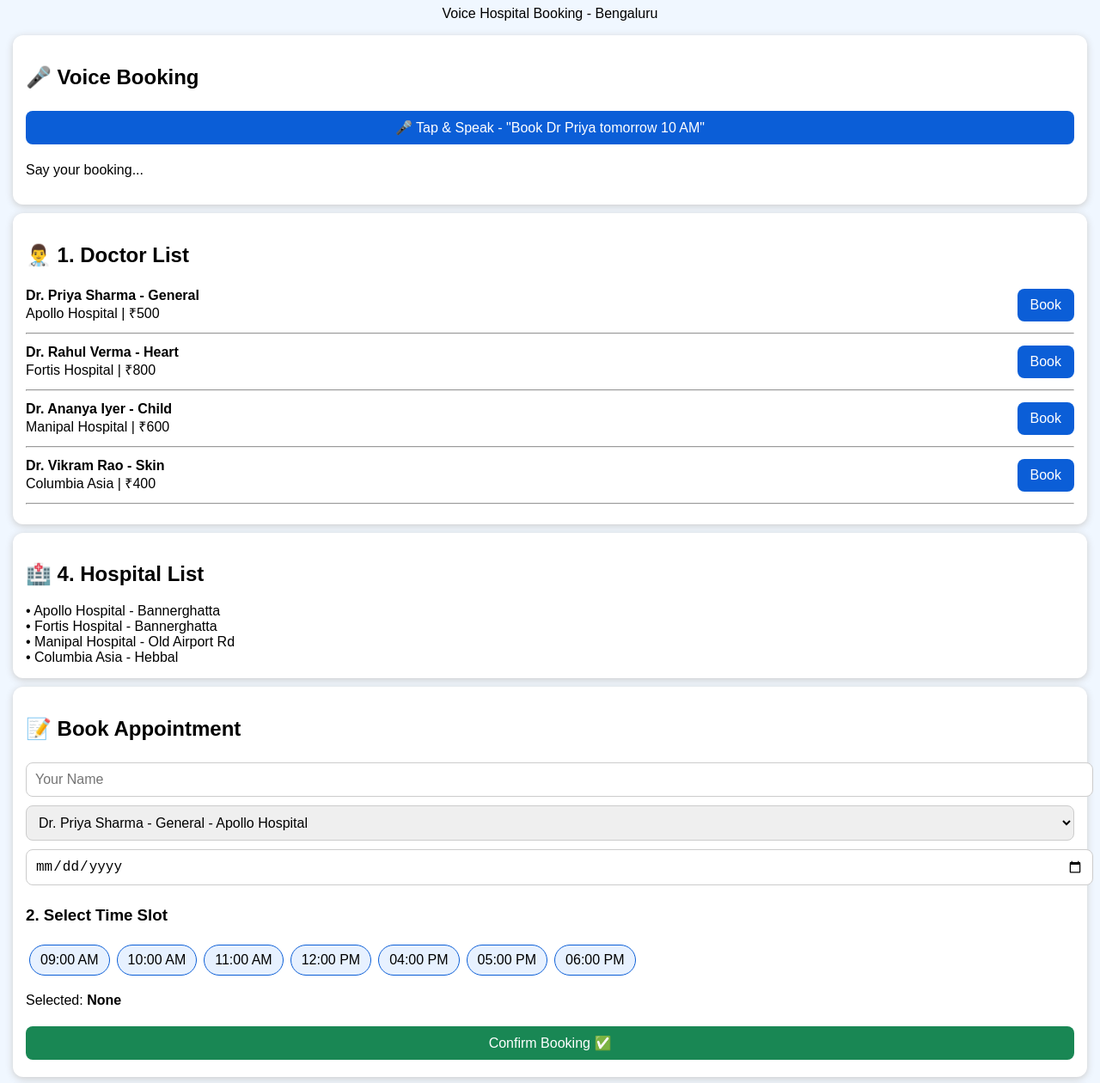
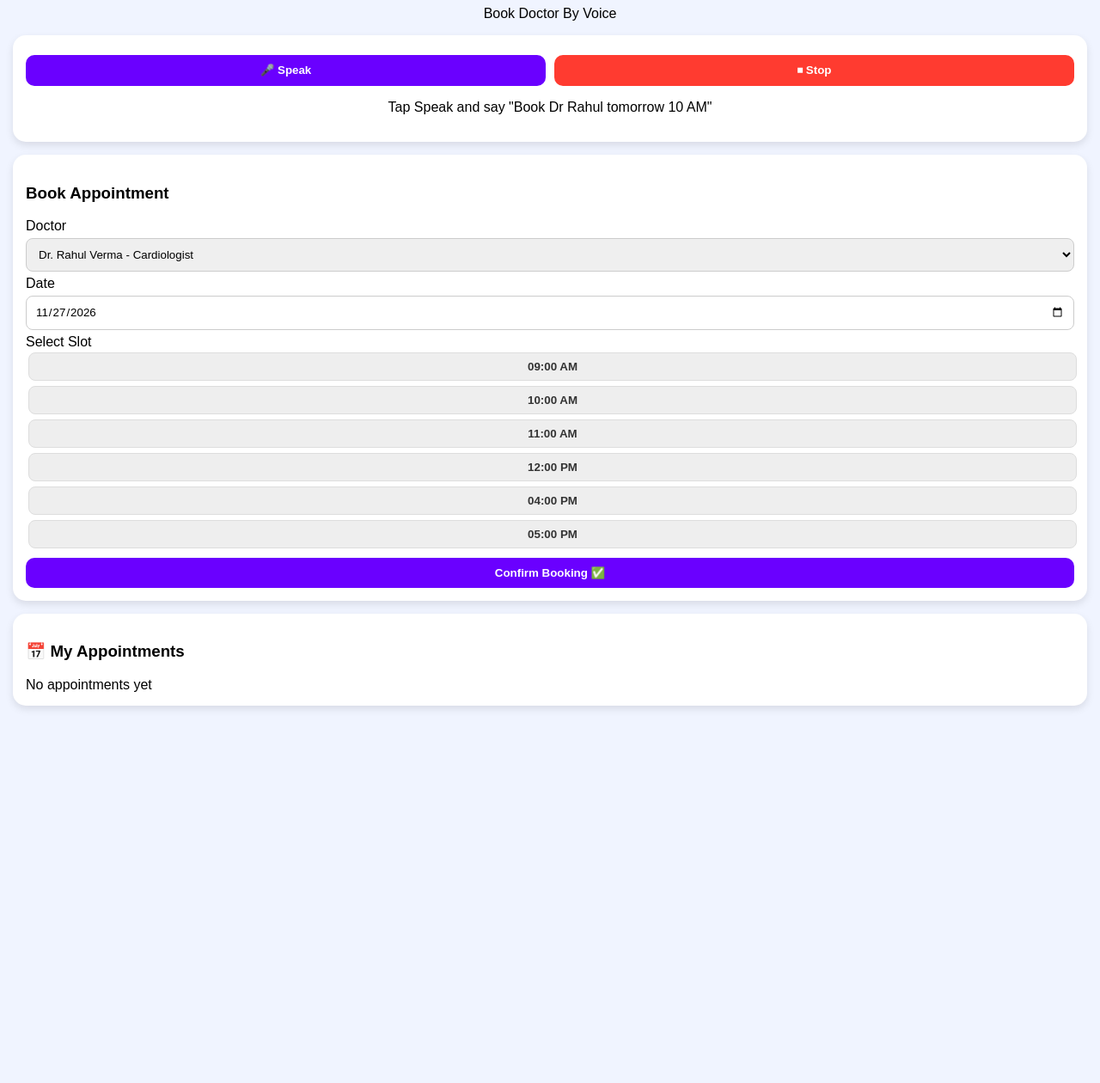
Before and after one commit to Nityashree78/AI-Voicers, a plain HTML site: page index.html in a window 1280 px wide. Shown: the part 89-1349 px from the top of the page at 86% size. After the commit the page ends 940 px from the top, so only its background shows below. Drawn offline with Linux system fonts and the light colour scheme.

Commit message:
Update index.html

```diff
--- a/index.html
+++ b/index.html
@@ -1,119 +1,120 @@
 <!DOCTYPE html>
 <html>
 <head>
-<meta name="viewport" content="width=device-width, initial-scale=1">
-<title>AI Voicers - Voice Hospital Booking</title>
+<meta charset="UTF-8">
+<meta name="viewport" content="width=device-width, initial-scale=1.0">
+<title>AI Voicers - Doctor Booking</title>
 <style>
-body{font-family:Arial;background:#f0f7ff;margin:0;padding:15px}
-h1{color:#0b5ed7;text-align:center}
-.card{background:white;padding:15px;border-radius:12px;margin:10px 0;box-shadow:0 2px 8px #ccc}
-button{background:#0b5ed7;color:white;border:none;padding:10px 15px;border-radius:8px;margin:5px 0;width:100%;font-size:16px}
-button.green{background:#198754} button.red{background:#dc3545} button.grey{background:#6c757d}
-select,input{width:100%;padding:10px;margin:5px 0;border-radius:8px;border:1px solid #ccc;font-size:16px}
-.slot{display:inline-block;padding:8px 12px;margin:4px;background:#e7f1ff;border-radius:20px;border:1px solid #0b5ed7}
-.slot.sel{background:#0b5ed7;color:white}
-.doc{display:flex;justify-content:space-between;align-items:center}
+*{box-sizing:border-box;font-family:Arial}
+body{margin:0;background:#f0f4ff;padding:15px}
+h1{text-align:center;color:#4a00e0}
+.card{background:white;border-radius:15px;padding:15px;margin-bottom:15px;box-shadow:0 4px 10px rgba(0,0,0,0.1)}
+.doctor{display:flex;gap:12px;align-items:center}
+.doctor img{width:70px;height:70px;border-radius:50%;object-fit:cover}
+button{background:#6a00ff;color:white;border:none;padding:10px 15px;border-radius:10px;font-weight:bold;cursor:pointer;width:100%;margin-top:8px}
+.slot-btn{background:#eee;color:#333;padding:8px;border-radius:8px;border:1px solid #ddd;cursor:pointer;margin:3px}
+.slot-btn.selected{background:#6a00ff;color:white}
+input,select{width:100%;padding:10px;margin:5px 0;border-radius:8px;border:1px solid #ccc}
+#toast{position:fixed;bottom:20px;left:50%;transform:translateX(-50%);background:#222;color:white;padding:12px 20px;border-radius:25px;display:none;z-index:999}
+.top-btns{display:flex;gap:10px}
+.top-btns button{width:50%}
 </style>
 </head>
 <body>
-<h1>🏥 AI Voicers</h1>
-<p style="text-align:center">Voice Hospital Booking - Bengaluru</p>
+<h1>🎤 AI Voicers</h1>
+<p style="text-align:center">Book Doctor By Voice</p>
 
 <div class="card">
-<h2>🎤 Voice Booking</h2>
-<button onclick="startVoice()">🎤 Tap & Speak - "Book Dr Priya tomorrow 10 AM"</button>
-<p id="voiceText">Say your booking...</p>
+<div class="top-btns">
+<button onclick="startVoice()">🎤 Speak</button>
+<button onclick="stopVoice()" style="background:#ff3b30">⏹ Stop</button>
+</div>
+<p id="voiceText" style="text-align:center">Tap Speak and say "Book Dr Rahul tomorrow 10 AM"</p>
 </div>
 
 <div class="card">
-<h2>👨‍⚕️ 1. Doctor List</h2>
-<div id="doctorList"></div>
+<h3>Book Appointment</h3>
+<label>Doctor</label>
+<select id="doctor">
+<option value="Dr. Rahul Verma">Dr. Rahul Verma - Cardiologist</option>
+<option value="Dr. Priya Sharma">Dr. Priya Sharma - Dentist</option>
+<option value="Dr. Arjun Mehta">Dr. Arjun Mehta - General</option>
+<option value="Dr. Sneha Iyer">Dr. Sneha Iyer - Pediatrician</option>
+</select>
+<label>Date</label>
+<input type="date" id="date">
+<label>Select Slot</label><br>
+<div id="slots"></div>
+<button onclick="book()">Confirm Booking ✅</button>
 </div>
 
 <div class="card">
-<h2>🏥 4. Hospital List</h2>
-<div id="hospitalList"></div>
+<h3>📅 My Appointments</h3>
+<div id="myAppts">No appointments yet</div>
 </div>
 
-<div class="card">
-<h2>📝 Book Appointment</h2>
-<input id="pName" placeholder="Your Name">
-<select id="dSelect"></select>
-<input type="date" id="bDate">
-<h3>2. Select Time Slot</h3>
-<div id="slots"></div>
-<p>Selected: <b id="selSlot">None</b></p>
-<button class="green" onclick="book()">Confirm Booking ✅</button>
-</div>
-
-<div class="card">
-<h2>📋 3. My Appointments</h2>
-<div id="myApps">No appointments yet</div>
-</div>
+<div id="toast"></div>
 
 <script>
-let doctors=[
-{name:"Dr. Priya Sharma - General", hosp:"Apollo Hospital", fee:"₹500"},
-{name:"Dr. Rahul Verma - Heart", hosp:"Fortis Hospital", fee:"₹800"},
-{name:"Dr. Ananya Iyer - Child", hosp:"Manipal Hospital", fee:"₹600"},
-{name:"Dr. Vikram Rao - Skin", hosp:"Columbia Asia", fee:"₹400"}
-];
-let hospitals=["Apollo Hospital - Bannerghatta","Fortis Hospital - Bannerghatta","Manipal Hospital - Old Airport Rd","Columbia Asia - Hebbal"];
-let slots=["09:00 AM","10:00 AM","11:00 AM","12:00 PM","04:00 PM","05:00 PM","06:00 PM"];
 let chosenSlot="";
+let slots=["09:00 AM","10:00 AM","11:00 AM","12:00 PM","04:00 PM","05:00 PM"];
+let slotsDiv=document.getElementById("slots");
+slots.forEach(s=>{
+ let b=document.createElement("button");
+ b.className="slot-btn"; b.innerText=s;
+ b.onclick=()=>{chosenSlot=s; document.querySelectorAll(".slot-btn").forEach(x=>x.classList.remove("selected")); b.classList.add("selected");};
+ slotsDiv.appendChild(b);
+});
+document.getElementById("date").valueAsDate=new Date();
 
-let dl=document.getElementById('doctorList');
-let ds=document.getElementById('dSelect');
-doctors.forEach((d,i)=>{
- dl.innerHTML+=`<div class="doc"><div><b>${d.name}</b><br>${d.hosp} | ${d.fee}</div><button style="width:auto" onclick="selectDoc(${i})">Book</button></div><hr>`;
- ds.innerHTML+=`<option value="${i}">${d.name} - ${d.hosp}</option>`;
-});
-document.getElementById('hospitalList').innerHTML=hospitals.map(h=>`• ${h}<br>`).join('');
-
-let sl=document.getElementById('slots');
-slots.forEach(s=>{
- sl.innerHTML+=`<span class="slot" onclick="pickSlot(this,'${s}')">${s}</span>`;
-});
-function pickSlot(el,s){document.querySelectorAll('.slot').forEach(x=>x.classList.remove('sel'));el.classList.add('sel');chosenSlot=s;document.getElementById('selSlot').innerText=s;}
-function selectDoc(i){ds.value=i;window.scrollTo(0,400);}
+function showToast(msg){
+ let t=document.getElementById("toast");
+ t.innerText=msg; t.style.display="block";
+ setTimeout(()=>{t.style.display="none"},2500);
+}
 
 function book(){
- let name=document.getElementById('pName').value||"Guest";
- let d=doctors[ds.value];
- let date=document.getElementById('bDate').value||"Tomorrow";
- if(!chosenSlot){alert("Please select time slot");return;}
- let apps=JSON.parse(localStorage.getItem('apps')||'[]');
- apps.push({name:name,doc:d.name,hosp:d.hosp,date:date,slot:chosenSlot});
- localStorage.setItem('apps',JSON.stringify(apps));
- alert("Voice understood! Now select slot & Confirm");
- showApps();
+ let d=document.getElementById("doctor").value;
+ let date=document.getElementById("date").value;
+ if(!chosenSlot){ showToast("Please select a slot"); return; }
+ let list=JSON.parse(localStorage.getItem("appts")||"[]");
+ list.push({doctor:d,date:date,slot:chosenSlot});
+ localStorage.setItem("appts",JSON.stringify(list));
+ showToast("Booked! "+d+" "+date+" "+chosenSlot);
+ render();
 }
-function showApps(){
- let apps=JSON.parse(localStorage.getItem('apps')||'[]');
- let div=document.getElementById('myApps');
- if(apps.length==0){div.innerHTML="No appointments yet";return;}
- div.innerHTML=apps.map((a,i)=>`<div class="card" style="background:#e7f1ff"><b>${a.doc}</b><br>${a.hosp}<br>${a.date} - ${a.slot}<br>Patient: ${a.name}<br><button class="red" onclick="cancelApp(${i})">5. Cancel ❌</button></div>`).join('');
+
+function render(){
+ let list=JSON.parse(localStorage.getItem("appts")||"[]");
+ let div=document.getElementById("myAppts");
+ if(list.length==0){div.innerHTML="No appointments yet"; return;}
+ div.innerHTML=list.map((a,i)=>`<div style="border:1px solid #eee;padding:10px;border-radius:10px;margin-bottom:8px"><b>${a.doctor}</b><br>${a.date} at ${a.slot}<br><button onclick="cancelAppt(${i})" style="background:red;margin-top:5px">Cancel</button></div>`).join("");
 }
-function cancelApp(i){
- let apps=JSON.parse(localStorage.getItem('apps')||'[]');
- if(confirm("Cancel this appointment?")){apps.splice(i,1);localStorage.setItem('apps',JSON.stringify(apps));showApps();}
+function cancelAppt(i){
+ let list=JSON.parse(localStorage.getItem("appts")||"[]");
+ list.splice(i,1); localStorage.setItem("appts",JSON.stringify(list));
+ showToast("Cancelled"); render();
 }
+render();
+
+let rec;
 function startVoice(){
- let r=new (window.SpeechRecognition||window.webkitSpeechRecognition)();
- r.lang='en-IN'; r.start();
- r.onresult=e=>{
-  let t=e.results[0][0].transcript;
-  document.getElementById('voiceText').innerText="You said: "+t;
-  document.getElementById('pName').value="Guest";
-  if(t.toLowerCase().includes("priya")) ds.value=0;
-  if(t.toLowerCase().includes("rahul")) ds.value=1;
-  if(t.toLowerCase().includes("ananya")) ds.value=2;
-  if(t.toLowerCase().includes("vikram")) ds.value=3;
-  if(t.includes("10")) pickSlot(document.querySelectorAll('.slot')[1],"10:00 AM");
-  alert("Voice understood! Now select slot & Confirm");
+ let SR=window.SpeechRecognition||window.webkitSpeechRecognition;
+ if(!SR){ showToast("Voice not supported in this browser"); return; }
+ rec=new SR(); rec.lang="en-IN";
+ rec.onresult=(e)=>{
+  let txt=e.results[0][0].transcript;
+  document.getElementById("voiceText").innerText="You said: "+txt;
+  showToast("Got it! Now select slot & Confirm");
+  if(txt.toLowerCase().includes("rahul")) document.getElementById("doctor").value="Dr. Rahul Verma";
+  if(txt.toLowerCase().includes("priya")) document.getElementById("doctor").value="Dr. Priya Sharma";
+  if(txt.toLowerCase().includes("arjun")) document.getElementById("doctor").value="Dr. Arjun Mehta";
+  if(txt.toLowerCase().includes("sneha")) document.getElementById("doctor").value="Dr. Sneha Iyer";
  };
+ rec.start();
+ showToast("Listening... Speak now");
 }
-showApps();
+function stopVoice(){ if(rec) rec.stop(); showToast("Voice stopped"); }
 </script>
 </body>
 </html>
```
